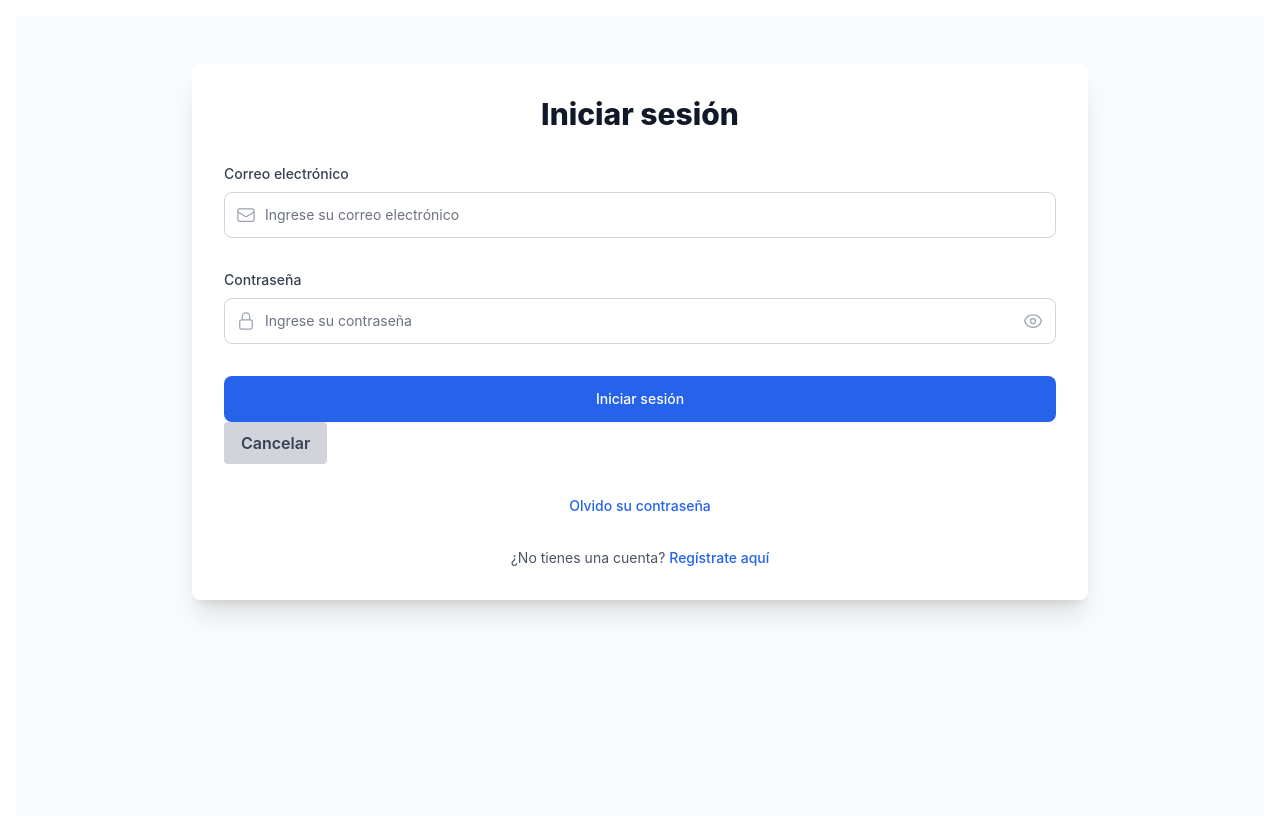
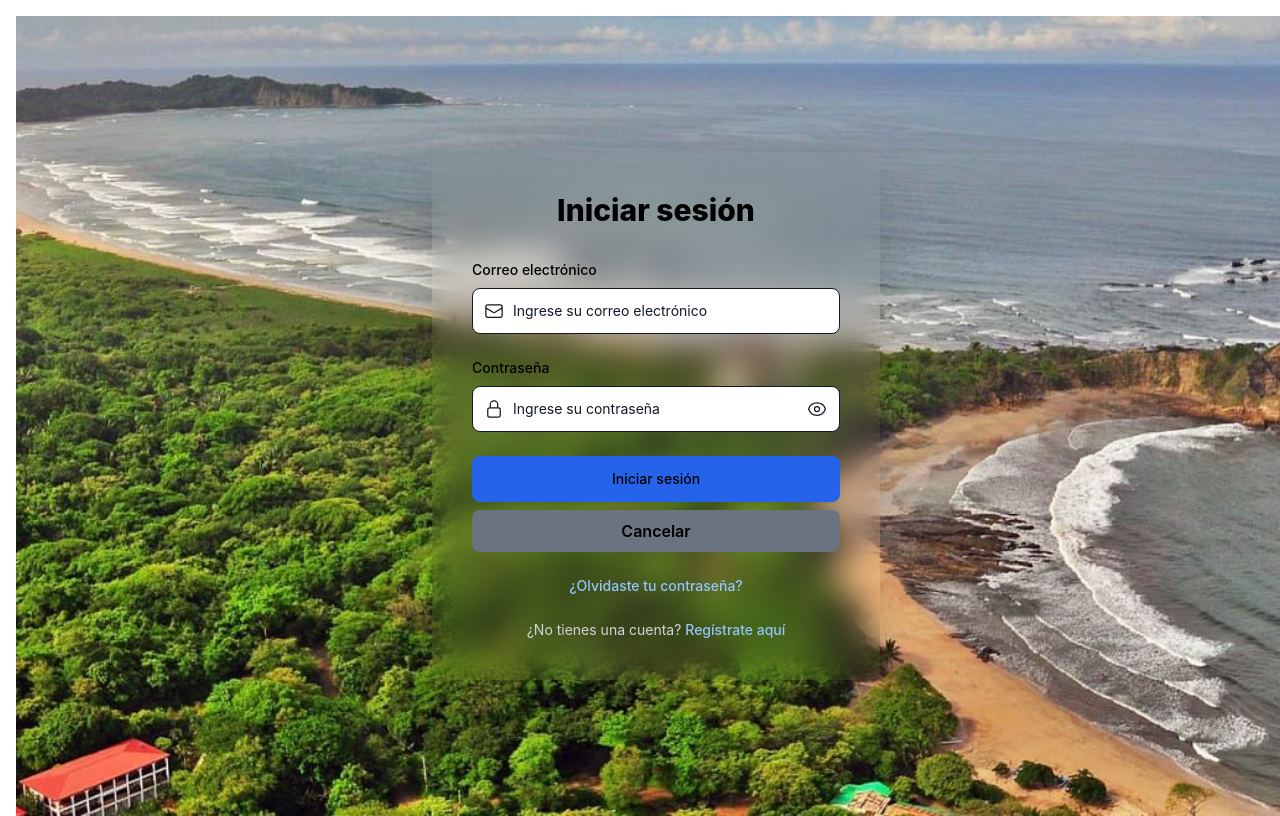
Before and after one commit to DannyJimenezA/FrontEnd-ZMTMN, a React (Vite) app: page /login in a window 1280 px wide. Built offline with nearby package versions, Linux system fonts and the light colour scheme.

Commit message:
login corregido

```diff
--- a/src/Pages/Auth/Login.tsx
+++ b/src/Pages/Auth/Login.tsx
@@ -33,120 +33,120 @@ export default function Login() {
     navigate('/');
   };
 
+  // return (
+  //   <div className="min-h-screen w-full bg-gray-50">
+  //      <div className="h-full w-full px-4 py-12 sm:px-6 lg:px-8">
+  //        <div className="w-full max-w-4xl mx-auto">
+  //          <div className="bg-white shadow-xl rounded-lg p-8">
+  //            <h2 className="text-3xl font-extrabold text-gray-900 mb-8 text-center">
+  //              Iniciar sesión
+  //            </h2>
+  //            <form onSubmit={handleSubmit} className="space-y-8">
+  //              <div className="grid gap-6 md:grid-cols-1 lg:gap-8">
+  //                <div>
+  //                  <label htmlFor="email-address" className="block text-sm font-medium text-gray-700 mb-2">
+  //                    Correo electrónico
+  //                  </label>
+  //                  <div className="relative">
+  //                    <div className="absolute inset-y-0 left-0 pl-3 flex items-center pointer-events-none">
+  //                      <EnvelopeIcon className="h-5 w-5 text-gray-400" aria-hidden="true" />
+  //                    </div>
+  //                    <input
+  //                      id="email-address"
+  //                      name="email"
+  //                      type="email"
+  //                      autoComplete="email"
+  //                      required
+  //                      className="appearance-none block w-full px-3 py-3 pl-10 border border-gray-300 rounded-lg placeholder-gray-500 text-gray-900 focus:outline-none focus:ring-blue-500 focus:border-blue-500 sm:text-sm"
+  //                      placeholder="Ingrese su correo electrónico"
+  //                      value={email}
+  //                      onChange={(e) => setEmail(e.target.value)}
+  //                    />
+  //                  </div>
+  //                </div>
+
+  //                <div>
+  //                  <label htmlFor="password" className="block text-sm font-medium text-gray-700 mb-2">
+  //                    Contraseña
+  //                  </label>
+  //                  <div className="relative">
+  //                    <div className="absolute inset-y-0 left-0 pl-3 flex items-center pointer-events-none">
+  //                      <LockClosedIcon className="h-5 w-5 text-gray-400" aria-hidden="true" />
+  //                    </div>
+  //                    <input
+  //                      id="password"
+  //                      name="password"
+  //                      type={showPassword ? 'text' : 'password'}
+  //                      autoComplete="current-password"
+  //                      required
+  //                      className="appearance-none block w-full px-3 py-3 pl-10 border border-gray-300 rounded-lg placeholder-gray-500 text-gray-900 focus:outline-none focus:ring-blue-500 focus:border-blue-500 sm:text-sm"
+  //                      placeholder="Ingrese su contraseña"
+  //                      value={password}
+  //                      onChange={(e) => setPassword(e.target.value)}
+  //                    />
+  //                    <button
+  //                      type="button"
+  //                      onClick={() => setShowPassword(!showPassword)}
+  //                      className="absolute inset-y-0 right-0 pr-3 flex items-center focus:outline-none"
+  //                    >
+  //                      {showPassword ? (
+  //                        <EyeSlashIcon className="h-5 w-5 text-gray-400 hover:text-gray-500" aria-hidden="true" />
+  //                      ) : (
+  //                        <EyeIcon className="h-5 w-5 text-gray-400 hover:text-gray-500" aria-hidden="true" />
+  //                      )}
+  //                    </button>
+  //                  </div>
+  //                </div>
+  //              </div>
+
+  //              {error && <p className="text-red-600 text-center">{error}</p>}
+
+  //              <div>
+  //                <button
+  //                  type="submit"
+  //                  className="w-full flex justify-center py-3 px-4 border border-transparent rounded-lg shadow-sm text-sm font-medium text-white bg-blue-600 hover:bg-blue-700 focus:outline-none focus:ring-2 focus:ring-offset-2 focus:ring-blue-500"
+  //                >
+  //                  Iniciar sesión
+  //                </button>
+  //                <button
+  //                  onClick={handleBack}
+  //                  className="px-4 py-2 bg-gray-300 text-gray-700 font-semibold rounded hover:bg-gray-400 transition-colors"
+  //                >
+  //                  Cancelar
+  //                </button>
+  //                </div>
+  //                <div className="text-center text-sm">
+  //              <a href="/forgot-password" className="font-medium text-blue-600 hover:text-blue-500">
+  //                  Olvido su contraseña
+  //                </a>
+  //                </div>
+  //              <div className="text-center text-sm">
+  //                <span className="text-gray-600">¿No tienes una cuenta?</span>
+  //                {' '}
+  //                <a href="/register" className="font-medium text-blue-600 hover:text-blue-500">
+  //                  Regístrate aquí
+  //                </a>
+  //                </div>
+  //                </form>
+  //                </div>
+  //                </div>
   return (
-    // <div
-    //   className="min-h-screen w-full bg-cover bg-center flex items-center justify-center"
-    //   style={{ backgroundImage: "url('/src/Img/Img01.jpg')", backgroundSize: "cover", backgroundPosition: "center", backgroundRepeat: "no-repeat", height: "100vh", width: "100vw" }}
-    // >
-    //   <div className="bg-black bg-opacity-0 backdrop-blur-lg shadow-2xl rounded-lg p-10 w-full max-w-md">
-    //     <h2 className="text-3xl font-extrabold text-white mb-8 text-center">
-    //       Iniciar sesión
-    //     </h2>
-    //     <form onSubmit={handleSubmit} className="space-y-6">
-    //       <div>
-    //         <label htmlFor="email-address" className="block text-sm font-medium text-white mb-2">
-    //           Correo electrónico
-    //         </label>
-    //         <div className="relative">
-    //           <div className="absolute inset-y-0 left-0 pl-3 flex items-center pointer-events-none">
-    //             <EnvelopeIcon className="h-5 w-5 text-gray-300" aria-hidden="true" />
-    //           </div>
-    //           <input
-    //             id="email-address"
-    //             name="email"
-    //             type="email"
-    //             autoComplete="email"
-    //             required
-    //             className="appearance-none block w-full px-3 py-3 pl-10 border border-gray-500 rounded-lg placeholder-gray-400 bg-gray-900 text-white focus:outline-none focus:ring-blue-500 focus:border-blue-500 sm:text-sm"
-    //             placeholder="Ingrese su correo electrónico"
-    //             value={email}
-    //             onChange={(e) => setEmail(e.target.value)}
-    //           />
-    //         </div>
-    //       </div>
-
-    //       <div>
-    //         <label htmlFor="password" className="block text-sm font-medium text-white mb-2">
-    //           Contraseña
-    //         </label>
-    //         <div className="relative">
-    //           <div className="absolute inset-y-0 left-0 pl-3 flex items-center pointer-events-none">
-    //             <LockClosedIcon className="h-5 w-5 text-gray-300" aria-hidden="true" />
-    //           </div>
-    //           <input
-    //             id="password"
-    //             name="password"
-    //             type={showPassword ? 'text' : 'password'}
-    //             autoComplete="current-password"
-    //             required
-    //             className="appearance-none block w-full px-3 py-3 pl-10 border border-gray-500 rounded-lg placeholder-gray-400 bg-gray-900 text-white focus:outline-none focus:ring-blue-500 focus:border-blue-500 sm:text-sm"
-    //             placeholder="Ingrese su contraseña"
-    //             value={password}
-    //             onChange={(e) => setPassword(e.target.value)}
-    //           />
-    //           <button
-    //             type="button"
-    //             onClick={() => setShowPassword(!showPassword)}
-    //             className="absolute inset-y-0 right-0 pr-3 flex items-center focus:outline-none"
-    //           >
-    //             {showPassword ? (
-    //               <EyeSlashIcon className="h-5 w-5 text-gray-300 hover:text-gray-400" aria-hidden="true" />
-    //             ) : (
-    //               <EyeIcon className="h-5 w-5 text-gray-300 hover:text-gray-400" aria-hidden="true" />
-    //             )}
-    //           </button>
-    //         </div>
-    //       </div>
-
-    //       {error && <p className="text-red-500 text-center">{error}</p>}
-
-    //       <div>
-    //         <button
-    //           type="submit"
-    //           className="w-full flex justify-center py-3 px-4 border border-transparent rounded-lg shadow-sm text-sm font-medium text-white bg-blue-600 hover:bg-blue-700 focus:outline-none focus:ring-2 focus:ring-offset-2 focus:ring-blue-500"
-    //         >
-    //           Iniciar sesión
-    //         </button>
-    //         <button
-    //           onClick={handleBack}
-    //           className="w-full mt-2 px-4 py-2 bg-gray-500 text-white font-semibold rounded-lg hover:bg-gray-600 transition-colors"
-    //         >
-    //           Cancelar
-    //         </button>
-    //       </div>
-
-    //       <div className="text-center text-sm text-white">
-    //         <a href="/forgot-password" className="font-medium text-blue-300 hover:text-blue-400">
-    //           ¿Olvidaste tu contraseña?
-    //         </a>
-    //       </div>
-    //       <div className="text-center text-sm text-white">
-    //         <span className="text-gray-300">¿No tienes una cuenta?</span>
-    //         {' '}
-    //         <a href="/register" className="font-medium text-blue-300 hover:text-blue-400">
-    //           Regístrate aquí
-    //         </a>
-    //       </div>
-    //     </form>
-    //   </div>
-    // </div>
-
-    <div className="min-h-screen w-full bg-gray-50">
-       <div className="h-full w-full px-4 py-12 sm:px-6 lg:px-8">
-         <div className="w-full max-w-4xl mx-auto">
-           <div className="bg-white shadow-xl rounded-lg p-8">
-             <h2 className="text-3xl font-extrabold text-gray-900 mb-8 text-center">
+    <div
+      className="min-h-screen w-full bg-cover bg-center flex items-center justify-center"
+      style={{ backgroundImage: "url('/src/Img/Img01.jpg')", backgroundSize: "cover", backgroundPosition: "center", backgroundRepeat: "no-repeat", height: "100vh", width: "100vw" }}
+    >
+      <div className="bg-white bg-opacity-0 backdrop-blur-lg shadow-2xl rounded-lg p-10 w-full max-w-md">
+        <h2 className="text-3xl font-extrabold text-black mb-8 text-center">
           Iniciar sesión
         </h2>
-             <form onSubmit={handleSubmit} className="space-y-8">
-               <div className="grid gap-6 md:grid-cols-1 lg:gap-8">
+        <form onSubmit={handleSubmit} className="space-y-6">
           <div>
-                   <label htmlFor="email-address" className="block text-sm font-medium text-gray-700 mb-2">
+            <label htmlFor="email-address" className="block text-sm font-medium text-black mb-2">
               Correo electrónico
             </label>
             <div className="relative">
               <div className="absolute inset-y-0 left-0 pl-3 flex items-center pointer-events-none">
-                       <EnvelopeIcon className="h-5 w-5 text-gray-400" aria-hidden="true" />
+                <EnvelopeIcon className="h-5 w-5 text-gray-900" aria-hidden="true" />
               </div>
               <input
                 id="email-address"
@@ -154,7 +154,7 @@ export default function Login() {
                 type="email"
                 autoComplete="email"
                 required
-                       className="appearance-none block w-full px-3 py-3 pl-10 border border-gray-300 rounded-lg placeholder-gray-500 text-gray-900 focus:outline-none focus:ring-blue-500 focus:border-blue-500 sm:text-sm"
+                className="appearance-none block w-full px-3 py-3 pl-10 border border-gray-900 rounded-lg placeholder-gray-900 bg-white text-black focus:outline-none focus:ring-blue-500 focus:border-blue-500 sm:text-sm"
                 placeholder="Ingrese su correo electrónico"
                 value={email}
                 onChange={(e) => setEmail(e.target.value)}
@@ -163,12 +163,12 @@ export default function Login() {
           </div>
 
           <div>
-                   <label htmlFor="password" className="block text-sm font-medium text-gray-700 mb-2">
+            <label htmlFor="password" className="block text-sm font-medium text-black mb-2">
               Contraseña
             </label>
             <div className="relative">
               <div className="absolute inset-y-0 left-0 pl-3 flex items-center pointer-events-none">
-                       <LockClosedIcon className="h-5 w-5 text-gray-400" aria-hidden="true" />
+                <LockClosedIcon className="h-5 w-5 text-gray-900" aria-hidden="true" />
               </div>
               <input
                 id="password"
@@ -176,7 +176,7 @@ export default function Login() {
                 type={showPassword ? 'text' : 'password'}
                 autoComplete="current-password"
                 required
-                       className="appearance-none block w-full px-3 py-3 pl-10 border border-gray-300 rounded-lg placeholder-gray-500 text-gray-900 focus:outline-none focus:ring-blue-500 focus:border-blue-500 sm:text-sm"
+                className="appearance-none block w-full px-3 py-3 pl-10 border border-gray-900 rounded-lg placeholder-gray-900 bg-white text-black focus:outline-none focus:ring-blue-500 focus:border-blue-500 sm:text-sm"
                 placeholder="Ingrese su contraseña"
                 value={password}
                 onChange={(e) => setPassword(e.target.value)}
@@ -187,48 +187,48 @@ export default function Login() {
                 className="absolute inset-y-0 right-0 pr-3 flex items-center focus:outline-none"
               >
                 {showPassword ? (
-                         <EyeSlashIcon className="h-5 w-5 text-gray-400 hover:text-gray-500" aria-hidden="true" />
+                  <EyeSlashIcon className="h-5 w-5 text-gray-900 hover:text-gray-400" aria-hidden="true" />
                 ) : (
-                         <EyeIcon className="h-5 w-5 text-gray-400 hover:text-gray-500" aria-hidden="true" />
+                  <EyeIcon className="h-5 w-5 text-gray-900 hover:text-gray-400" aria-hidden="true" />
                 )}
               </button>
             </div>
           </div>
-               </div>
 
-               {error && <p className="text-red-600 text-center">{error}</p>}
+          {error && <p className="text-red-500 text-center">{error}</p>}
 
           <div>
             <button
               type="submit"
-                   className="w-full flex justify-center py-3 px-4 border border-transparent rounded-lg shadow-sm text-sm font-medium text-white bg-blue-600 hover:bg-blue-700 focus:outline-none focus:ring-2 focus:ring-offset-2 focus:ring-blue-500"
+              className="w-full flex justify-center py-3 px-4 border border-transparent rounded-lg shadow-sm text-sm font-medium text-black bg-blue-600 hover:bg-blue-700 focus:outline-none focus:ring-2 focus:ring-offset-2 focus:ring-blue-500"
             >
               Iniciar sesión
             </button>
             <button
               onClick={handleBack}
-                   className="px-4 py-2 bg-gray-300 text-gray-700 font-semibold rounded hover:bg-gray-400 transition-colors"
+              className="w-full mt-2 px-4 py-2 bg-gray-500 text-black font-semibold rounded-lg hover:bg-gray-600 transition-colors"
             >
               Cancelar
             </button>
           </div>
-                 <div className="text-center text-sm">
-               <a href="/forgot-password" className="font-medium text-blue-600 hover:text-blue-500">
-                   Olvido su contraseña
+
+          <div className="text-center text-sm text-white">
+            <a href="/forgot-password" className="font-medium text-blue-300 hover:text-blue-400">
+              ¿Olvidaste tu contraseña?
             </a>
           </div>
-               <div className="text-center text-sm">
-                 <span className="text-gray-600">¿No tienes una cuenta?</span>
+          <div className="text-center text-sm text-black">
+            <span className="text-gray-300">¿No tienes una cuenta?</span>
             {' '}
-                 <a href="/register" className="font-medium text-blue-600 hover:text-blue-500">
+            <a href="/register" className="font-medium text-blue-300 hover:text-blue-400">
               Regístrate aquí
             </a>
           </div>
         </form>
       </div>
     </div>
-                 </div>
-                 </div>
+
+
 
   );
 
```
Also changed, not shown: src/Components/Navbar.tsx (+46 -227 lines). Lines whose indentation alone changed are shown as unchanged.
